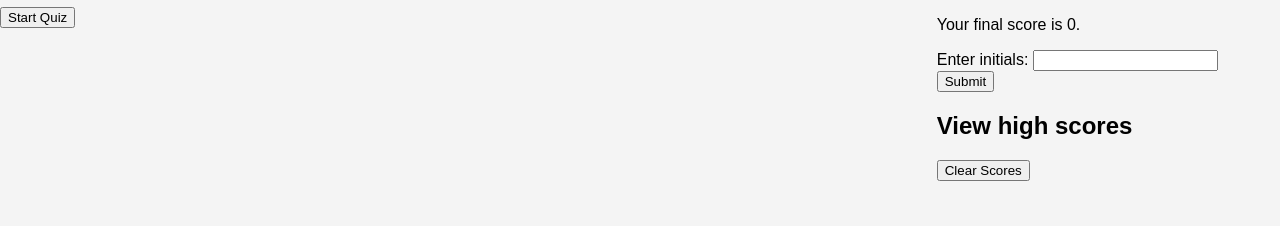
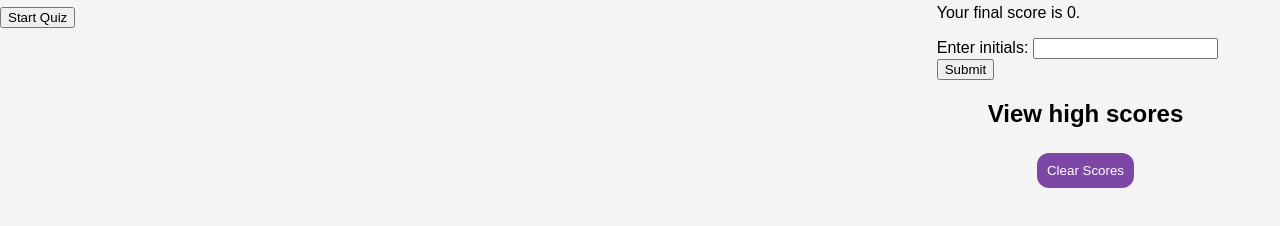
Before and after one commit to alondrao/Module-4-Assignment, a plain HTML site: page index.html in a window 1280 px wide. Shown: the part 448-674 px from the top of the page. Drawn offline with Linux system fonts and the light colour scheme.

Commit message:
added css buttons

```diff
--- a/css/style.css
+++ b/css/style.css
@@ -18,3 +18,19 @@ body {
   display: flex;
   flex-direction: column;
 }
+.btn {
+  background-color: #7d47a5;
+  color: white;
+  border: none;
+  padding: 10px;
+  margin: 5px 0;
+  cursor: pointer;
+  border-radius: 12px
+}
+.btn:hover {
+  background-color: #5f2d6b;
+}
+#high-scores {
+  margin-top: 20px;
+  text-align: center;
+}
```
